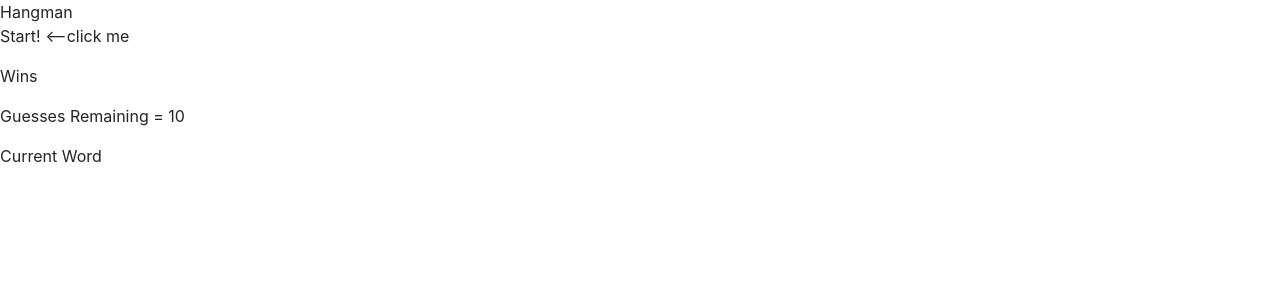
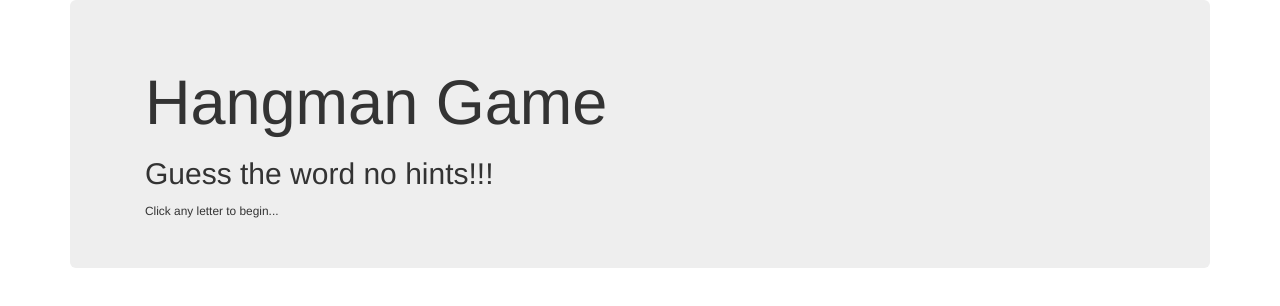
Before and after one commit to zenlionel/Hangman-Game, a plain HTML site: page index.html in a window 1280 px wide. Drawn offline with nearby package versions, Linux system fonts and the light colour scheme.

Commit message:
new start

```diff
--- a/index.html
+++ b/index.html
@@ -1,63 +1,29 @@
 <!DOCTYPE html>
-<html lang="en">
+<html lang="en-us">
 
 <head>
+  <meta charset="UTF-8">
+  <title>Hangman Game</title>
+  <link rel="stylesheet" href="https://maxcdn.bootstrapcdn.com/bootstrap/3.3.6/css/bootstrap.min.css" integrity="sha384-1q8mTJOASx8j1Au+a5WDVnPi2lkFfwwEAa8hDDdjZlpLegxhjVME1fgjWPGmkzs7" crossorigin="anonymous">
 
-
-
-    <meta charset="utf-8">
-    <meta name="viewport" content="width=device-width, initial-scale=1, shrink-to-fit=no">
-
-    <!-- Bootstrap CSS -->
-    <link rel="stylesheet" href="https://maxcdn.bootstrapcdn.com/bootstrap/4.0.0-beta.2/css/bootstrap.min.css" integrity="sha384-PsH8R72JQ3SOdhVi3uxftmaW6Vc51MKb0q5P2rRUpPvrszuE4W1povHYgTpBfshb"
-        crossorigin="anonymous">
-    <link rel="stylesheet" href="assets/css/style.css" type="css/text">
-
-    <title>Hangman</title>
 </head>
 
 <body>
-    <div container>
-        <row>
-            <div class="Header">
-                Hangman
-            </div>
-        </row>
-        <row>
 
-            <div col-md-6>
-                <row>
-                    <p id="start">Start! <--click me </p>
-
-                </row>
-                <row>
-                    <p>Wins</p>
-                </row>
-                <row>
-                    <p id="guessRem">Guesses Remaining = 10</p>
-                </row>
-                <row>
-                    <p id="currWord">Current Word</p>
-                </row>
-                <row>
-                    <p id="word" onkeyup="takeLetter(userGuess)"></p>
-                </row>
+  <div class="container">
+    <!-- Jumbotron holds the title -->
+    <div class="jumbotron">
+      <div class="container">
+        <h1>Hangman Game</h1>
+        <h2>Guess the word no hints!!!</h2>
+        <small>Click any letter to begin...</small>
+      </div>
+    </div>
 
 
-                <p id="lettGuess">Letters already Guessed</p>
-
-            </div>
-
-        </row>
-
-    </div>
-    <script src="https://code.jquery.com/jquery-3.2.1.slim.min.js" integrity="sha384-KJ3o2DKtIkvYIK3UENzmM7KCkRr/rE9/Qpg6aAZGJwFDMVNA/GpGFF93hXpG5KkN"
-        crossorigin="anonymous"></script>
-    <script src="https://cdnjs.cloudflare.com/ajax/libs/popper.js/1.12.3/umd/popper.min.js" integrity="sha384-vFJXuSJphROIrBnz7yo7oB41mKfc8JzQZiCq4NCceLEaO4IHwicKwpJf9c9IpFgh"
-        crossorigin="anonymous"></script>
-    <script src="https://maxcdn.bootstrapcdn.com/bootstrap/4.0.0-beta.2/js/bootstrap.min.js" integrity="sha384-alpBpkh1PFOepccYVYDB4do5UnbKysX5WZXm3XxPqe5iKTfUKjNkCk9SaVuEZflJ"
-        crossorigin="anonymous"></script>
-    <script type="text/javascript" src="assets/javascript/game.js"></script>
+  <!-- Adds a link to the javascript file. Loaded at the bottom so it waits for the HTML content to display first.
+	If you put this at the top it will crash, because the HTML IDs won't exist yet.-->
+  <script src="logic.js"></script>
 </body>
 
 </html>
```
